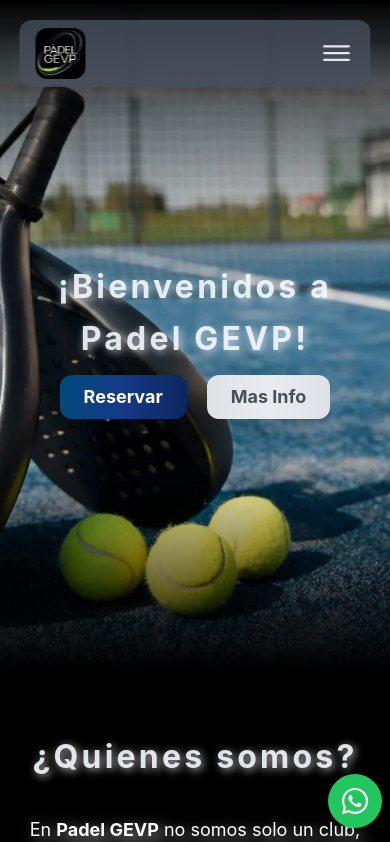
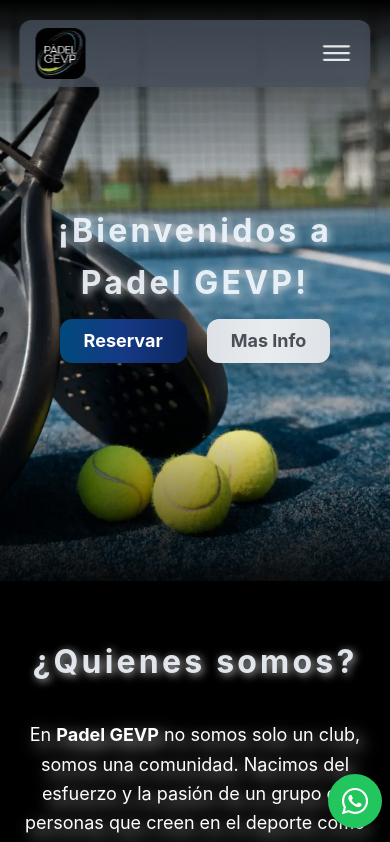
Before and after one commit to PrandiF/padelGEVP, a React (Vite) app: page / in a window 390 px wide. Shown: the top 842 px of the page. Built offline with nearby package versions, Linux system fonts and the light colour scheme; a web font is replaced by a local one.

Commit message:
feat: style updates

```diff
--- a/src/commons/Title.tsx
+++ b/src/commons/Title.tsx
@@ -19,7 +19,7 @@
       data-aos="fade"
       data-aos-duration="1600"
     >
-      <h3 className="font-bold xl:text-[4rem] text-[2rem] opacity-90 tracking-widest drop-shadow-3xl text-[#f2f8fe]">
+      <h3 className="font-bold xl:text-[4rem] sm:text-[3rem] text-[2rem] opacity-90 tracking-widest drop-shadow-3xl text-[#f2f8fe]">
         {title}
       </h3>
     </div>
--- a/src/components/Imagenes/Slider.tsx
+++ b/src/components/Imagenes/Slider.tsx
@@ -15,7 +15,7 @@
   }, []);
 
   return (
-    <div className="hidden xl:flex xl:flex-col xl:w-full mx-auto relative">
+    <div className="hidden xl:flex xl:flex-col xl:w-full sm:w-full mx-auto relative">
       <div className="w-full relative">
         <Swiper
           slidesPerView={3}
--- a/src/components/Info/Info.tsx
+++ b/src/components/Info/Info.tsx
@@ -33,7 +33,7 @@
           <div className="flex xl:flex-row flex-col w-full justify-center xl:gap-0 gap-4">
             {/* Columna Derecha */}
             <div className="flex flex-col text-start xl:w-1/2 xl:pl-4 xl:gap-0 gap-2">
-              <p className="flex text-lg font-bold text-gray-600 underline">
+              <p className="flex text-lg font-bold text-gray-600 underline xl:justify-start sm:justify-start justify-center">
                 Alquiler de paletas
               </p>
               <div className="flex flex-col xl:w-full">
@@ -52,8 +52,8 @@
             {/* <div className="border-l-2 border-gray-400 h-auto"></div> */}
 
             {/* Columna Derecha */}
-            <div className="flex flex-col text-start xl:w-1/2 xl:pl-4 xl:gap-0 gap-2">
-              <p className="flex text-lg font-bold text-gray-600 underline">
+            <div className="flex flex-col xl:w-1/2 xl:pl-4 xl:gap-0 gap-2">
+              <p className="flex text-lg font-bold text-gray-600 underline xl:justify-start sm:justify-start justify-center">
                 Tubos de pelotas en venta
               </p>
               <div className="flex flex-col xl:w-full">
--- a/src/components/Inicio/Home.tsx
+++ b/src/components/Inicio/Home.tsx
@@ -11,7 +11,7 @@
 function Home({ id }: HomeProps) {
   return (
     <section
-      className="bg-transparent xl:text-start text-center relative z-30 w-screen mb-[10%]"
+      className="bg-transparent xl:text-start text-center relative z-30 w-screen xl:mb-[15%] sm:mb-[-10%]"
       id={id}
     >
       <img
@@ -23,12 +23,12 @@
         className="w-screen h-[160%] absolute z-0 object-cover xl:hidden flex "
       />
       <div className="absolute top-0 h-[50%] w-screen bg-gradient-to-b from-black to-transparent z-10" />
-      <div className="absolute bottom-[-60%] xl:bottom-[-90%] h-[50%] w-screen bg-gradient-to-t from-black to-transparent z-10" />
+      <div className="absolute sm:bottom-[-60%] bottom-[-65%] xl:bottom-[-90%] h-[50%] w-screen bg-gradient-to-t from-black to-transparent z-10" />
       <div className="xl:max-w-3xl xl:px-0 px-2 xl:ml-[5%] xl:mt-[8%] mt-[-5%]">
-        <div className="xl:pt-0 pt-[20%]">
+        <div className="xl:pt-0 pt-[20%] flex flex-col xl:ml-0 mx-auto">
           <Title
             title="¡Bienvenidos a Padel GEVP!"
-            className="xl:pt-[15%] pt-[55%] xl:pb-0"
+            className="xl:pt-[15%] pt-[40%] xl:pb-0 lg:text-start xl:text-start text-center justify-center"
           />
 
           <div className="flex gap-5 xl:items-start items-center xl:justify-start justify-center xl:mt-0 mt-[10px]">
--- a/src/components/Nosotros/Nosotros.tsx
+++ b/src/components/Nosotros/Nosotros.tsx
@@ -17,7 +17,7 @@
       <div data-aos="fade" data-aos-delay="400">
         <Title
           title="¿Quienes somos?"
-          className="items-center justify-center"
+          className="justify-center"
         />
       </div>
 
```
